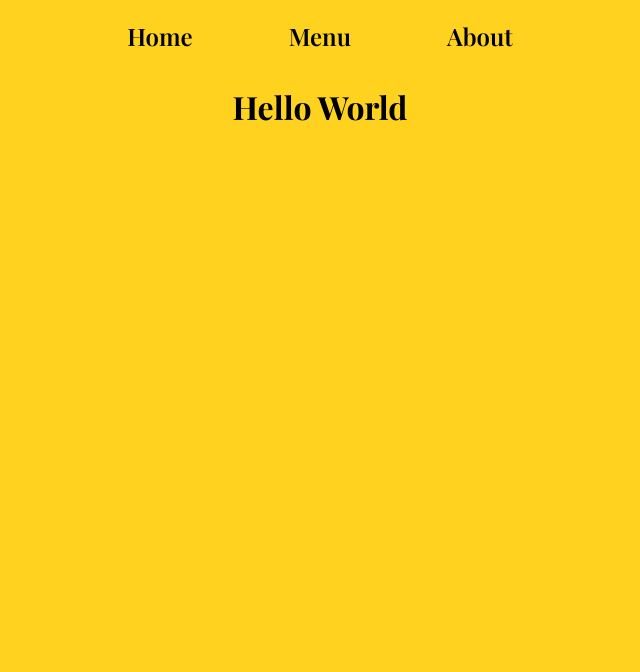
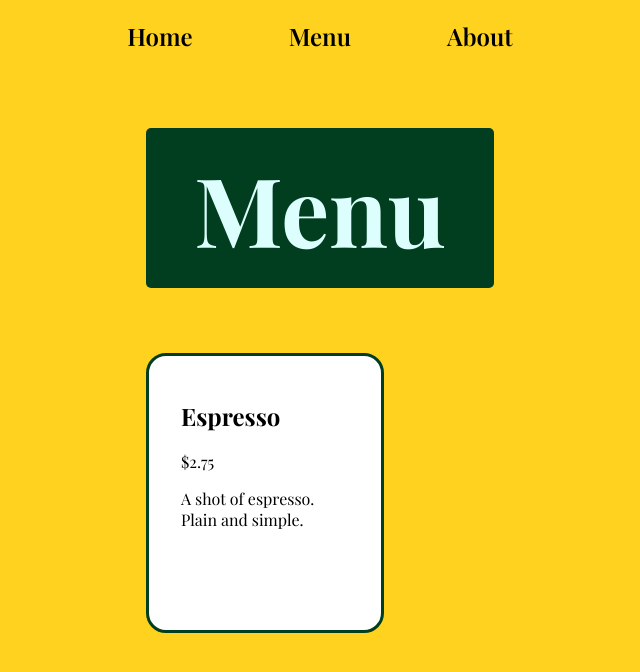
Before and after one commit to wes-cho/Restaurant-Page, a website built with webpack: page src/index.html in a window 1280 px wide. Both pictures are taken after a click on the button "Menu". Shown: the whole page, without its empty margins (320-960 px from the left). Built offline with nearby package versions, Linux system fonts and the light colour scheme; a web font is replaced by a local one.

Commit message:
Create single menu item
Generate menu card using the DOM, and provide
basic styling.

```diff
--- a/src/index.js
+++ b/src/index.js
@@ -1,6 +1,6 @@
 import "./styles.css";
 import {loadHome} from "./home.js";
-import {example} from "./menu.js";
+import {loadMenu} from "./menu.js";
 
 const content = document.querySelector("#content");
 loadHome();
@@ -14,5 +14,5 @@ homeNav.addEventListener("click", () => {
 const menuNav = document.querySelector("#menu");
 menuNav.addEventListener("click", () => {
     content.replaceChildren();
-    return example();
+    return loadMenu();
 });
--- a/src/menu.js
+++ b/src/menu.js
@@ -1,7 +1,26 @@
-export {example};
+export {loadMenu};
 
-function example(){
-    const example = document.createElement("h1");
-    example.textContent = "Hello World";
-    content.appendChild(example);
+function loadMenu(){
+    const header = document.createElement("h1");
+    header.setAttribute("id", "restaurant-header");
+    header.textContent = "Menu"
+    content.appendChild(header);
+
+    const menuBox = document.createElement("div");
+        menuBox.setAttribute("id", "menu");
+        content.appendChild(menuBox);
+
+    const menuItem = document.createElement("div");
+    menuBox.appendChild(menuItem);
+        menuItem.setAttribute('class', 'menu-item');
+        menuItem.setAttribute('id', 'espresso');
+        const title = document.createElement("h2");
+            title.textContent = 'Espresso';
+            menuItem.appendChild(title);
+        const price = document.createElement('p');
+            price.textContent = "$2.75";
+            menuItem.appendChild(price);
+        const description = document.createElement('p');
+            description.textContent = "A shot of espresso. Plain and simple.";
+            menuItem.appendChild(description);
 }
--- a/src/styles.css
+++ b/src/styles.css
@@ -45,3 +45,16 @@ nav button{
     margin-top: 4rem;
     border-radius: 20px;
 }
+
+.menu-item{
+    background-color: white;
+    border: solid 3px #003E1F;
+    border-radius: 20px;
+    text-align: left;
+    width: 200px;
+    height: 250px;
+    padding: 1.5rem 0rem 0rem 2rem;
+}
+.menu-item p{
+    width: 150px;
+}
```
Also changed, not shown: src/index.html (+1 -0 lines).
